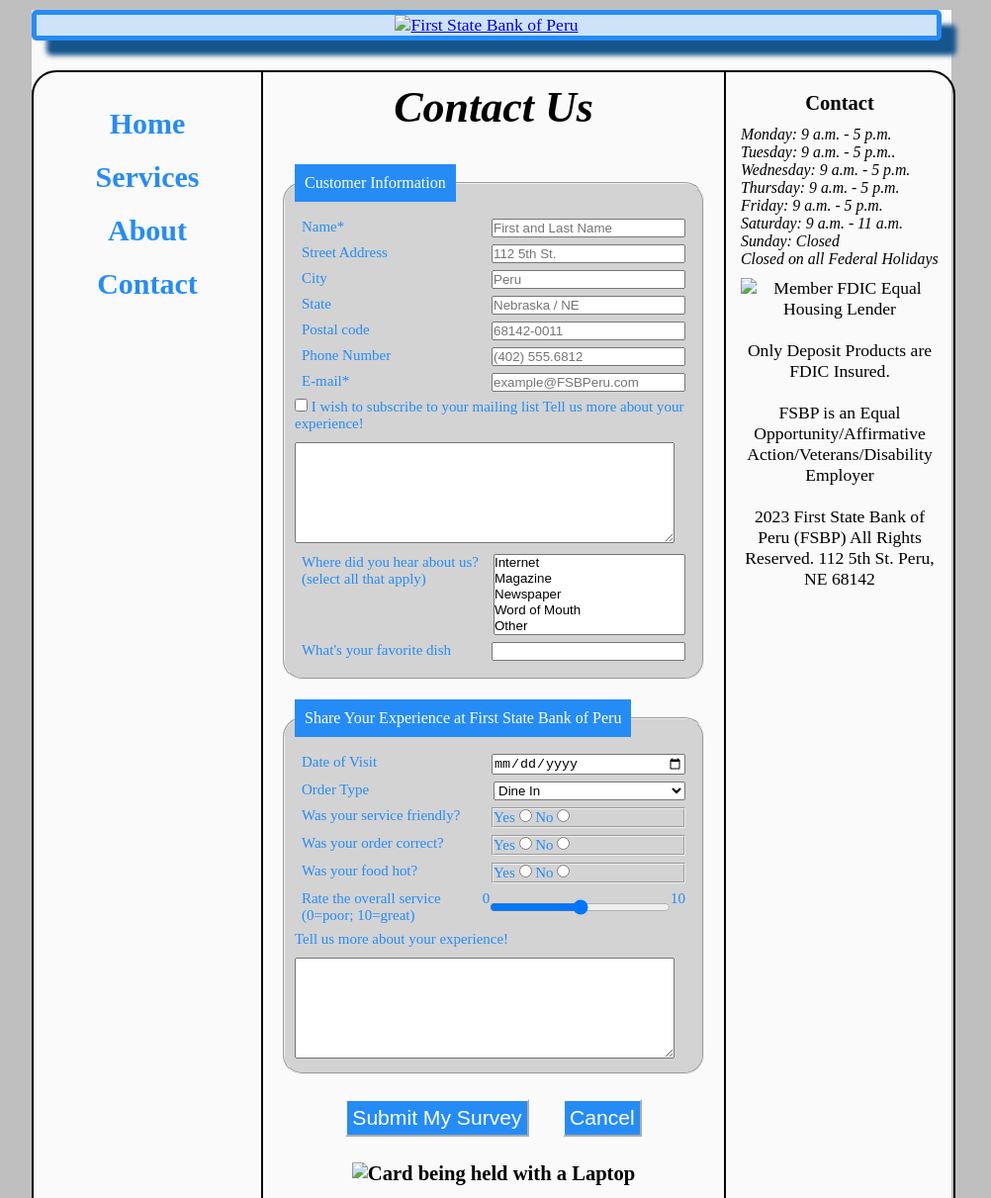
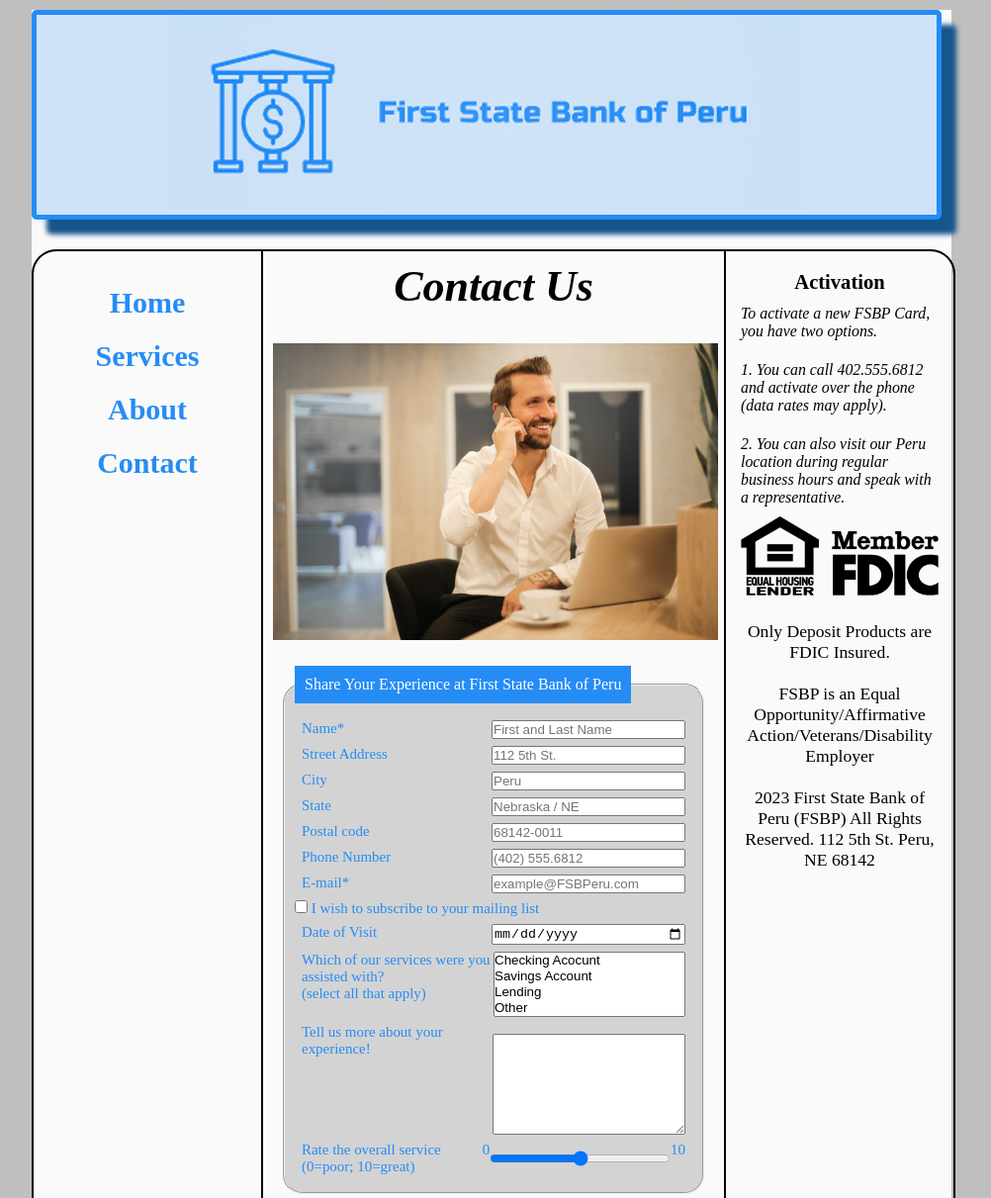
Before and after one commit to sleddy11/410_final, a plain HTML site: page contact.html in a window 1280 px wide. Shown: the top 1211 px of the page at 99% size, without its empty margins (143-1145 px from the left). Drawn offline with Linux system fonts and the light colour scheme; files that its build step writes are made by us from their sources.

Commit message:
Add files via upload

```diff
--- a/contact.html
+++ b/contact.html
@@ -12,8 +12,8 @@
 
 <meta http-equiv = "Content-Type" content = "text/html; charset=utf-8" />
 <title>Frist State Bank of Peru</title>
-   <link href="css/styles2.css" rel="stylesheet" />
-   <link href="css/contact.css" rel="stylesheet" />
+   <link href="styles2.css" rel="stylesheet" />
+   <link href="contact.css" rel="stylesheet" />
 
 
 </head>
@@ -24,7 +24,7 @@
 
 <header>
 
-<a href="contact.html"><img src="images/FSBPlogo_header.png" alt="First State Bank of Peru"/></a>
+<a href="contact.html"><img src="FSBPlogo_header.png" alt="First State Bank of Peru"/></a>
 
 </header>
 
@@ -41,11 +41,17 @@
 
 <article id = "main">
 
-<h1>Contact Us</h2>
+<h1>Contact Us</h1>
 
-<form id="survey" action="http://www.example.com/redball/survey" method="post">
+<h3>
+	<img src="contact_page.jpg" alt="Card being held with a Laptop"
+		width="450"
+		height="300"/>
+</h3>
+
+<form id="survey" method="post">
 		<fieldset id="custInfo">
-			<legend>Customer Information</legend>
+			<legend>Share Your Experience at First State Bank of Peru</legend>
 
 		<div class="formRow">
 			<label for="name">Name*</label>
@@ -86,81 +92,25 @@
 		<input name="mailMe" id="mailCB" value="yes" type="checkbox" />
 		<label for"mailCB">I wish to subscribe to your mailing list</label>
 
-		<label for="commBox">Tell us more about your experience!</label>
-		<textarea name="custExp" id="commBox"></textarea>
-
-		<div class="formRow">
-			<label for="info">Where did you hear about us?<br />(select all that apply)</label>
-			<select name="infoSrc" id="info" size="5" multiple>
-				<option value="internet">Internet</option>
-				<option value="mag">Magazine</option>
-				<option value="news">Newspaper</option>
-				<option value="word">Word of Mouth</option>
-				<option value="other">Other</option>
-			</select>
-		</div>
-
-		<div class="formRow">
-			<label for="dish">What's your favorite dish</label>
-			<input name="favDish" id="dish" type="text" list="dishType" />
-			<datalist id="dishType">
-				<option value="Antipasto Pizza" />
-				<option value="Big Kahuna Pizza" />
-				<option value="BBQ Chicken Pizza" />
-				<option value="Mediterranean Herb Pizza" />
-				<option value="Pasta Rolls" />
-				<option value="Pasto Artichoke Pizza" />
-			</datalist>
-		</div>
-
-		</fieldset>
-
-		<fieldset id="expInfo">
-		<legend>Share Your Experience at First State Bank of Peru</legend>
-
 		<div class="formRow">
 			<label for="visit">Date of Visit</label>
 			<input name="visitDate" id="visit" type="date" />
 		</div>
 
 		<div class="formRow">
-			<label for="order">Order Type</label>
-			<select name="orderType" id="order">
-				<option value="order1">Carry Out</option>
-				<option value="order2">Delivery</option>
-				<option value="order3" selected>Dine In</option>
-				<option value="order4">Take 'n Bake</option>
+			<label for="info">Which of our services were you assisted with?<br />(select all that apply)</label>
+			<select name="infoSrc" id="info" size="4" multiple>
+				<option value="checking">Checking Acocunt</option>
+				<option value="save">Savings Account</option>
+				<option value="loan">Lending</option>
+				<option value="other">Other</option>
 			</select>
 		</div>
 
-		<div class="formRow">
-			<label>Was your service friendly?</label>
-			<fieldset class="optGroup">
-				<label for="fYes">Yes</label>
-				<input name="sFriend" id="fYes" value="yes" type="radio" />
-				<label for="fNo">No</label>
-				<input name="sFriend" id="fNo" value="no" type="radio" />
-			</fieldset>
-		</div>
 
 		<div class="formRow">
-			<label>Was your order correct?</label>
-			<fieldset class="optGroup">
-				<label for="cYes">Yes</label>
-				<input name="oCorrect" id="cYes" value="yes" type="radio" />
-				<label for="cNo">No</label>
-				<input name="oCorrect" id="cNo" value="no" type="radio" />
-			</fieldset>
-		</div>
-
-		<div class="formRow">
-			<label>Was your food hot?</label>
-			<fieldset class="optGroup">
-				<label for="hYes">Yes</label>
-				<input name="foodHot" id="hYes" value="yes" type="radio" />
-				<label for="hNo">No</label>
-				<input name="foodHot" id="hNo" value="no" type="radio" />
-			</fieldset>
+		<label for="commBox">Tell us more about your experience!</label>
+		<textarea name="custExp" id="commBox"></textarea>
 		</div>
 
 		<div class="formRow">
@@ -170,10 +120,9 @@
 			10
 		</div>
 
-		<label for="commBox">Tell us more about your experience!</label>
-		<textarea name="custExp" id="commBox"></textarea>
+		</fieldset>
 
-		</fieldset>
+
 
 			<div id="buttons">
 				<input type="submit" value="Submit My Survey" />
@@ -183,29 +132,23 @@
 	 </form>
 	<p></p>
 
-<h3>
-	<img src="images/Card_laptop.jpg" alt="Card being held with a Laptop"
-		width="450"
-		height="500"/>
+
 
 
 </article> <!-- end main -->
 
 <aside>
 
-<h3>Contact</h3>
+<h3>Activation</h3>
 
-	<p>Monday: 9 a.m. - 5 p.m.</p>
-	<p>Tuesday: 9 a.m. - 5 p.m..</p>
-	<p>Wednesday: 9 a.m. - 5 p.m.</p>
-	<p>Thursday: 9 a.m. - 5 p.m.</p>
-	<p>Friday: 9 a.m. - 5 p.m.</p>
-	<p>Saturday: 9 a.m. - 11 a.m.</p>
-	<p>Sunday: Closed</p>
-	<p>Closed on all Federal Holidays</P>
+	<p>To activate a new FSBP Card, you have two options. </p>
+	<br>
+	<p>1. You can call 402.555.6812 and activate over the phone (data rates may apply). </p>
+	<br>
+	<p>2. You can also visit our Peru location during regular business hours and speak with a representative.</p>
 
 <figure>
-  <img src = "images/FDIC4.png" alt = "Member FDIC Equal Housing Lender"
+  <img src = "FDIC4.png" alt = "Member FDIC Equal Housing Lender"
 		width="200"
 		height="80"/>
 
```
Also changed, not shown: contact_page.jpg (added).
